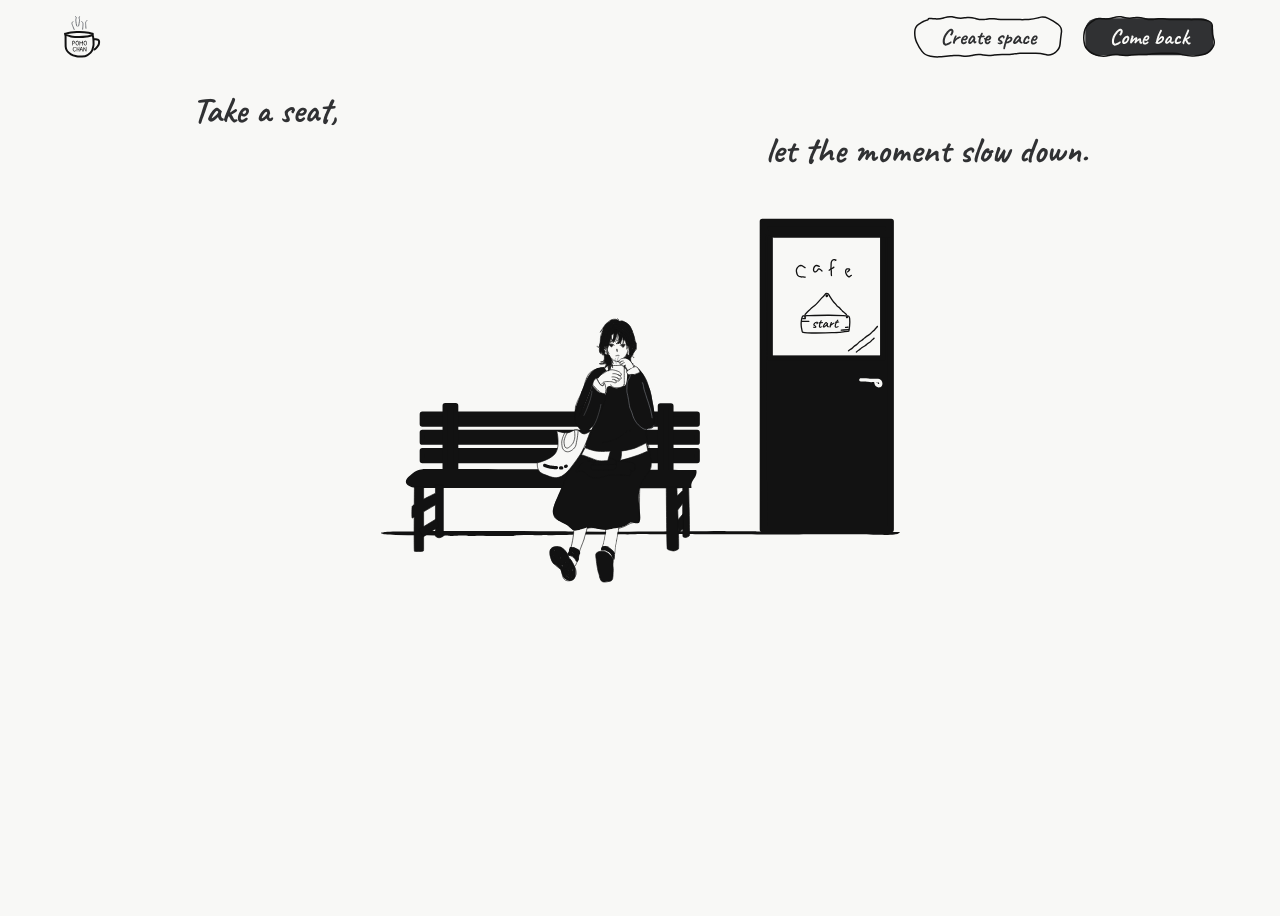
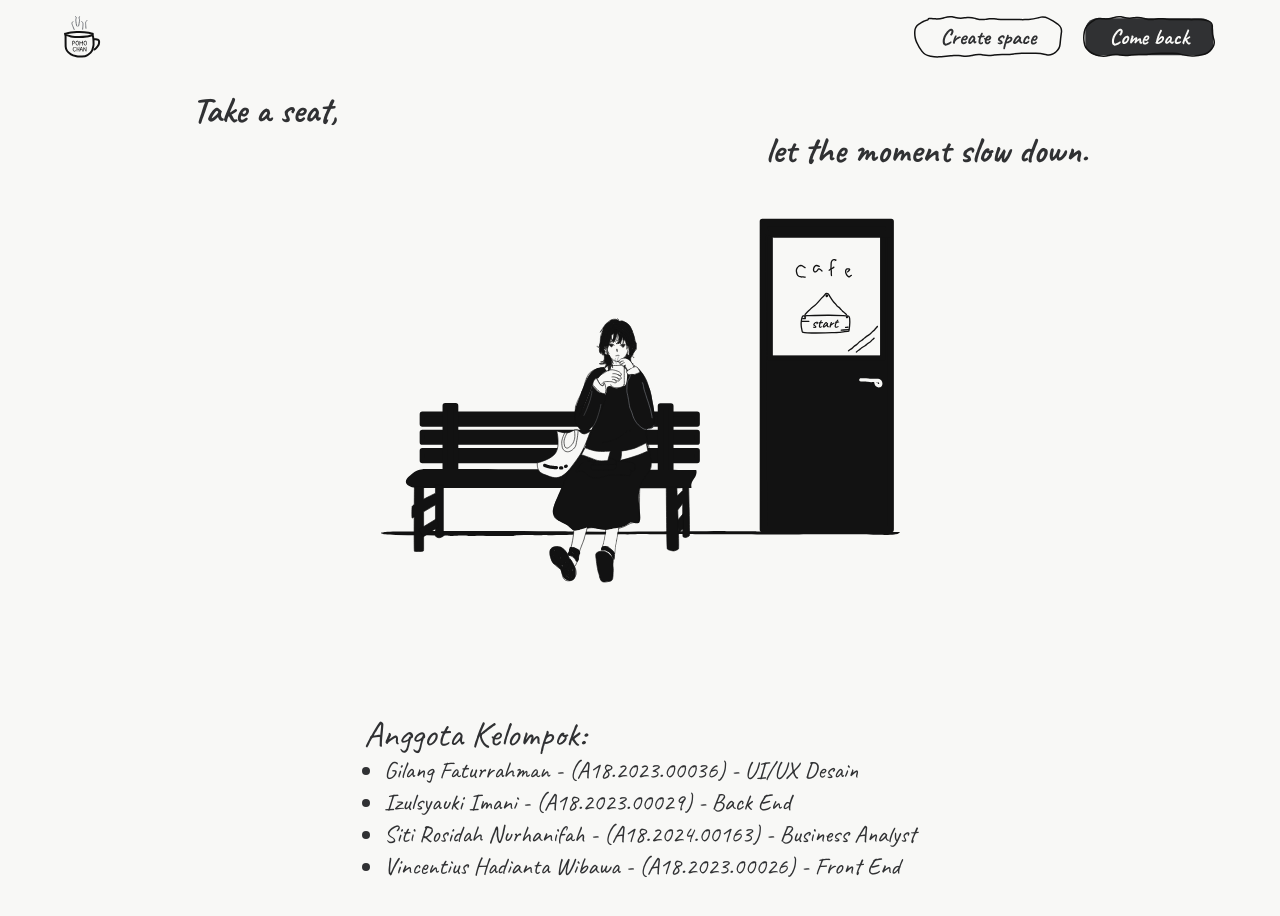
Before and after one commit to errorsolver/Pomodoro-App-FE, a SvelteKit app: page / in a window 1280 px wide. Shown: the top 916 px of the page. Before the commit the page ends 800 px from the top, so only its background shows below. Built offline with nearby package versions, Linux system fonts and the light colour scheme.

Commit message:
fix: remove unnecessary whitespace and add team member list to the page

```diff
--- a/src/routes/+page.svelte
+++ b/src/routes/+page.svelte
@@ -1,11 +1,9 @@
-
 <script lang="ts">
     import ComingBackBtn from '$lib/assets/img/BtnComingBack.svg?url';
     import CreateSpaceBtn from '$lib/assets/img/BtnCreateSpace.svg?url';
     import HeroGirl from '$lib/assets/img/HeroGirl.svg?url';
     import pomoChanLogo from '$lib/assets/logo.svg?url';
 </script>
-
 
 <nav id="header" class="flex justify-between pt-4 lg:px-16 sticky top-0">
     <img src={pomoChanLogo} alt="Pomo Chan Logo" width="auto" height="auto" />
@@ -31,7 +29,6 @@
     </div>
 </nav>
 
-
 <div class="container mx-auto px-6 md:px-4 lg:px-48">
     <div id="flying-text" class="mt-8">
         <strong class="flex text-4xl">Take a seat,</strong>
@@ -44,3 +41,17 @@
         <img src={HeroGirl} width="60%" height="auto" alt="Hero Girl Sitting" />
     </div>
 </div>
+
+<div id="anggota-kelompok" class="flex justify-center mt-30 mb-65">
+    <div class="w-fit">
+        <h2 class="text-4xl">
+            Anggota Kelompok:
+        </h2>
+        <ul class="list-disc ms-5 text-2xl">
+            <li>Gilang Faturrahman - (A18.2023.00036) - UI/UX Desain</li>
+            <li>Izulsyauki Imani - (A18.2023.00029) - Back End</li>
+            <li>Siti Rosidah Nurhanifah - (A18.2024.00163) - Business Analyst</li>
+            <li>Vincentius Hadianta Wibawa - (A18.2023.00026) - Front End</li>
+        </ul>
+    </div>
+</div>
```
